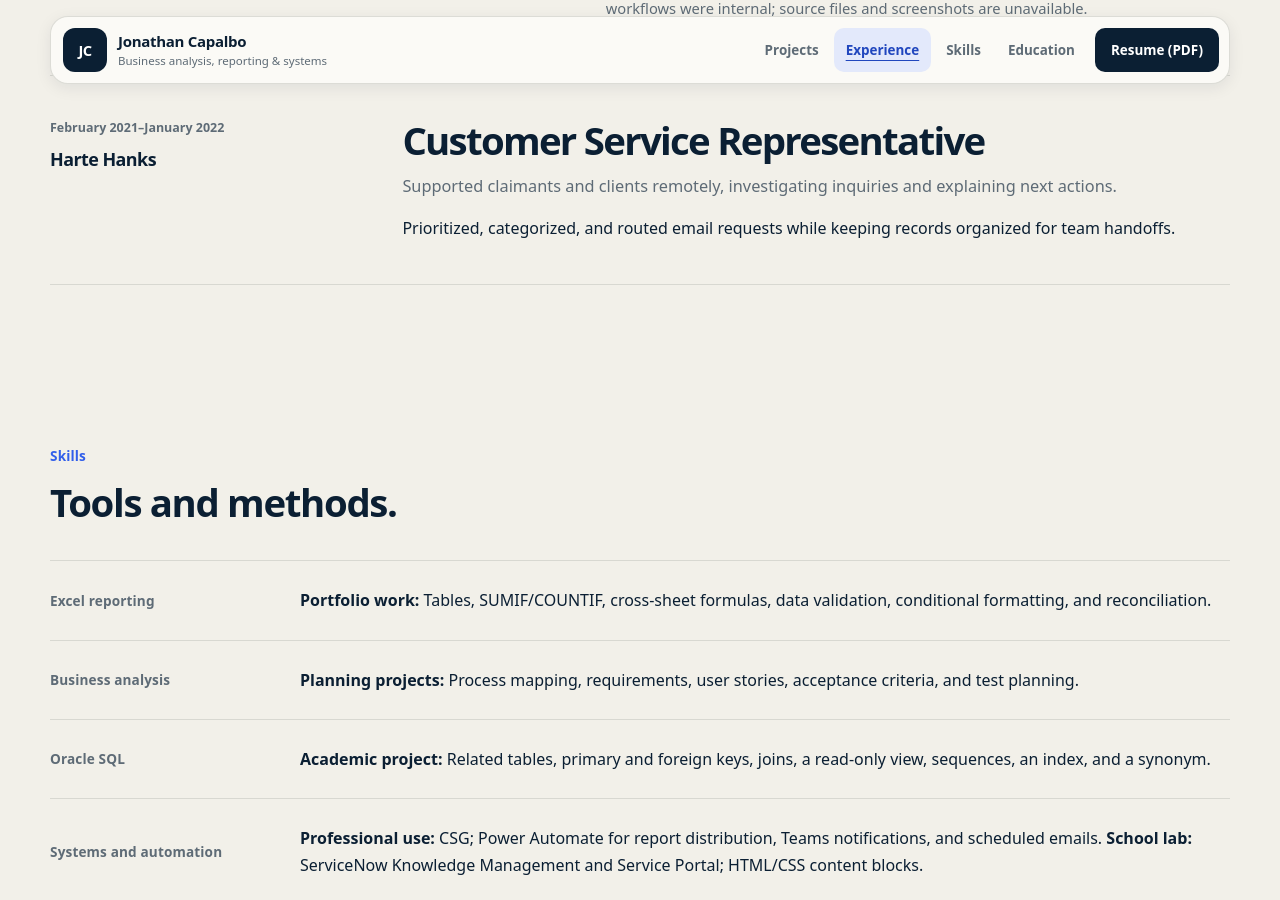
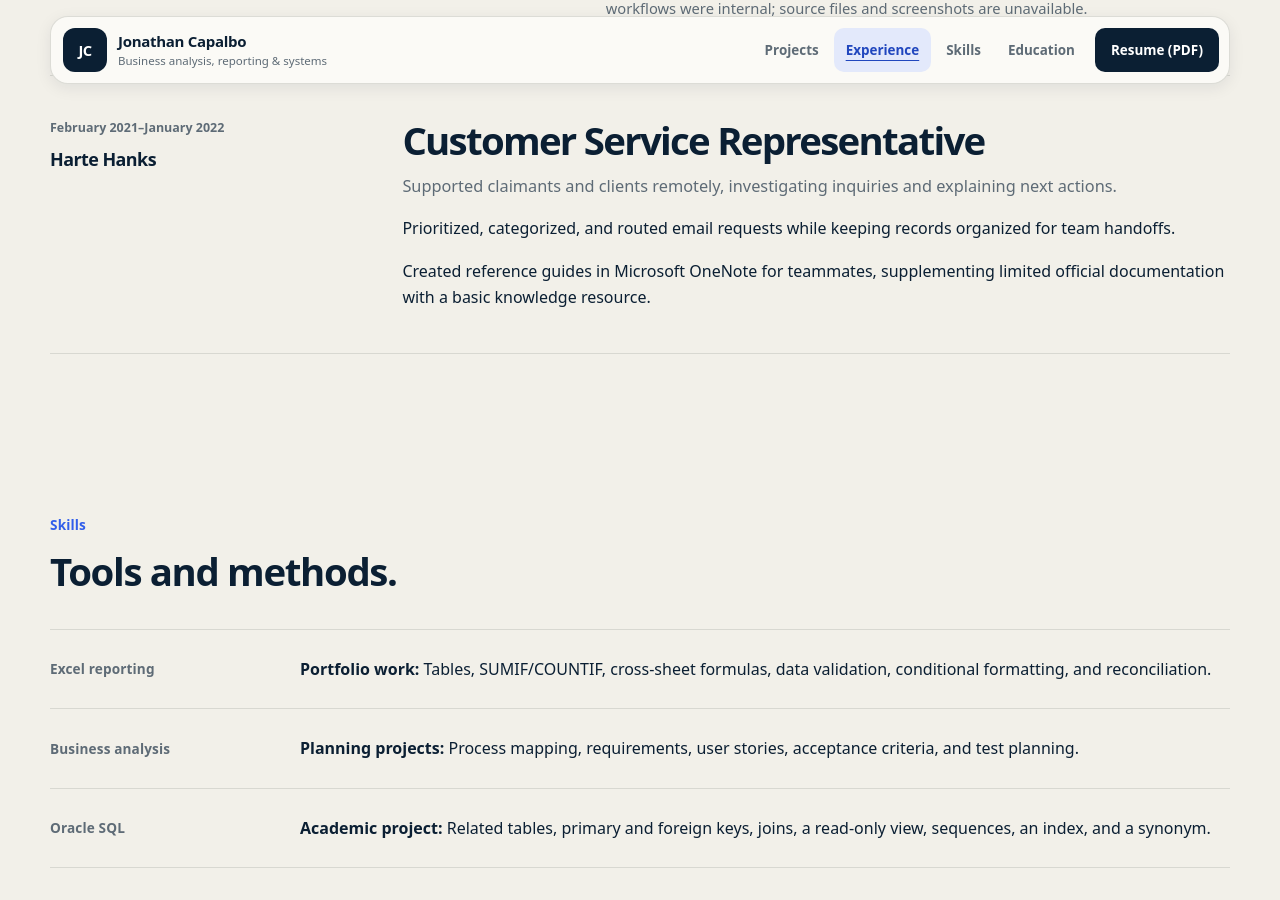
Before and after one commit to jon314159/JonathanCapalbo.me, a Jekyll site: the page index.html, which Jekyll copies as it is, in a window 1280 px wide and 900 px high, scrolled down 3667 px. Built offline with Jekyll 4.4.1, drawn with Linux system fonts in a browser that asks for light colours.

Commit message:
Add OneNote reference-guide experience to portfolio and resumes

```diff
--- a/index.html
+++ b/index.html
@@ -206,6 +206,7 @@
               <h3>Customer Service Representative</h3>
               <p class="role-intro">Supported claimants and clients remotely, investigating inquiries and explaining next actions.</p>
               <p>Prioritized, categorized, and routed email requests while keeping records organized for team handoffs.</p>
+              <p>Created reference guides in Microsoft OneNote for teammates, supplementing limited official documentation with a basic knowledge resource.</p>
             </div>
           </article>
         </div>
```
Also changed, not shown: tools/resume_content.json (+5 -4 lines), 2 other files.
